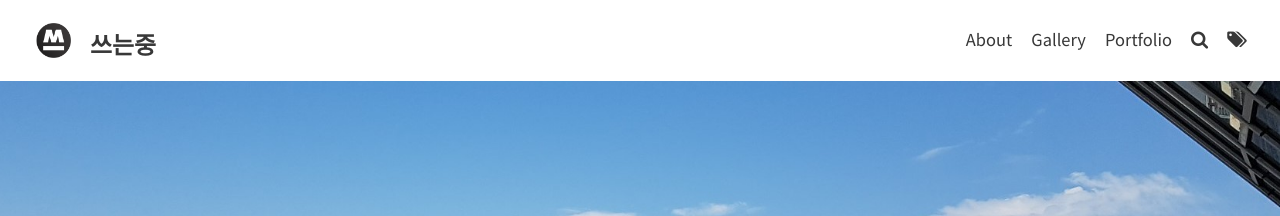
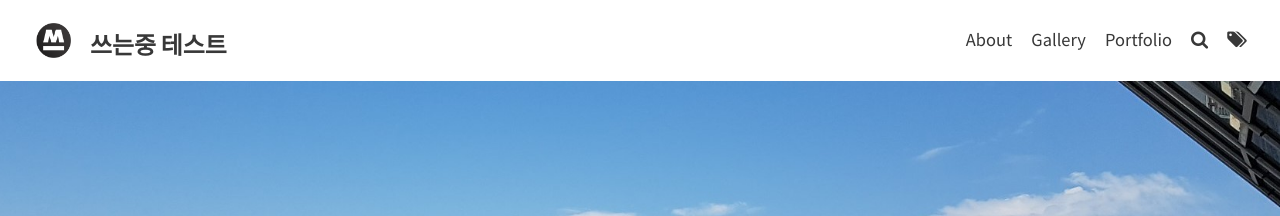
Before and after one commit to TaeIng/taeing.github.io, a Jekyll site: the page built from index.html, in a window 1280 px wide. Shown: the top 216 px of the page. Built offline with Jekyll 4.4.1, drawn with Linux system fonts in a browser that asks for light colours; the list of posts is cut into pages by our own code.

```diff
--- a/_config.yml
+++ b/_config.yml
@@ -3,7 +3,7 @@ baseurl:
 url: "https://te-ing.github.io"
 
 # THEME-SPECIFIC CONFIGURATION
-title: 쓰는중 # site's title
+title: 쓰는중 테스트 # site's title
 description: "write-ing" # used by search engines
 avatar: assets/img/logo-image.png # Empty for no avatar in navbar
 favicon: assets/new-favicon.ico # Icon displayed in the tab
```
